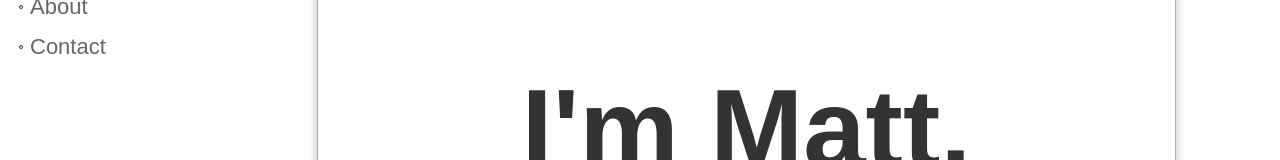
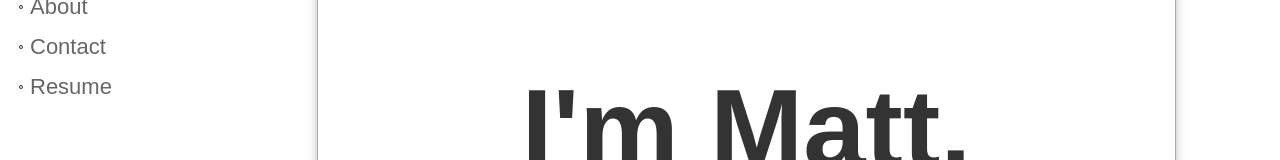
Before and after one commit to mattgoral/mattgoral.github.io, an Angular app: page / in a window 1280 px wide. Shown: the part 161-321 px from the top of the page. Built offline with nearby package versions, Linux system fonts and the light colour scheme.

Commit message:
add resume

```diff
--- a/src/app/app.component.html
+++ b/src/app/app.component.html
@@ -29,6 +29,12 @@
 					</div>
 					<span class="nav-text">Contact</span>
 				</a>
+				<a id="nav-resume" class="nav-item" href="https://drive.google.com/file/d/0Bx1iqN56O6VZNjNVOXBUY0preWM/view?usp=sharing" target="_blank" [ngClass]="navAnimation">
+					<div class="bullet-container">
+						<div class="bullet"></div>
+					</div>
+					<span class="nav-text">Resume</span>
+				</a>
 			</nav>
 		</div>
 		<div class="content col-sm-12 col-md-10 col-md-offset-2">
--- a/src/app/app.component.scss
+++ b/src/app/app.component.scss
@@ -233,6 +233,12 @@ nav {
 		@include animation-duration($animation-master - $contact);
 	}
 
+	#nav-resume {
+		$resume: .4s;
+		@include animation-delay($resume);
+		@include animation-duration($animation-master - $resume);
+	}
+
 	.title, .nav-link {
     	animation-duration: $animation-master;
 	}
```
